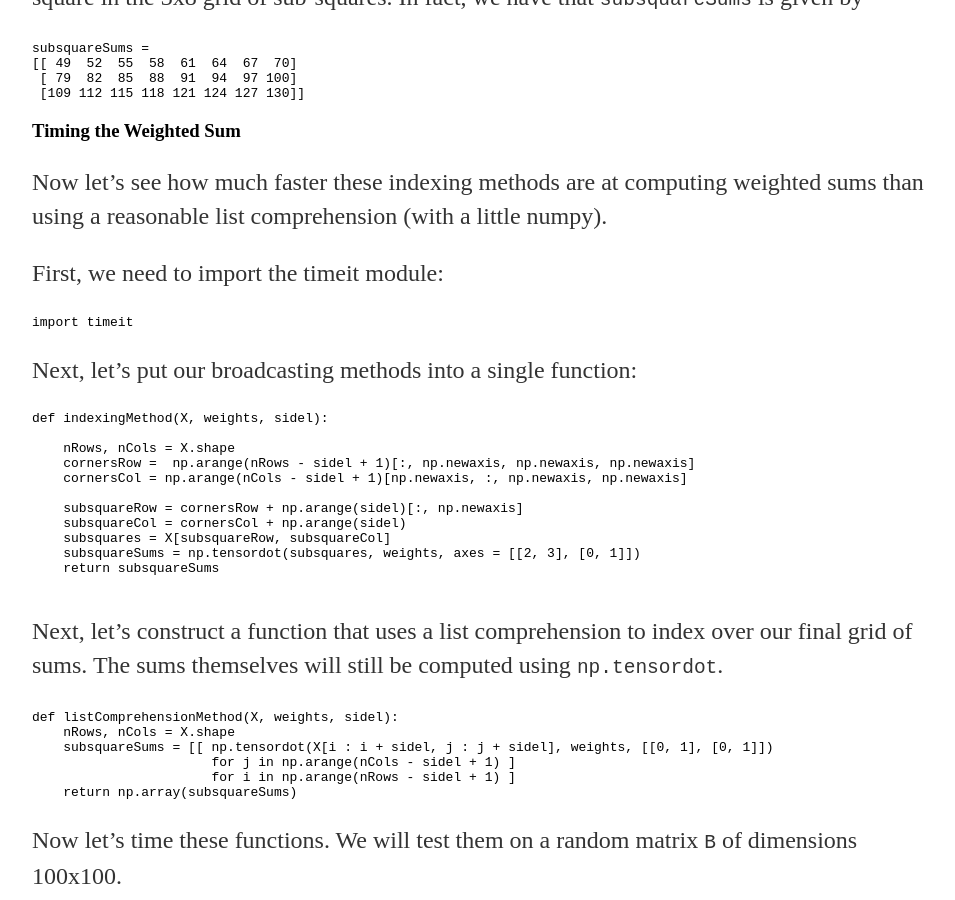
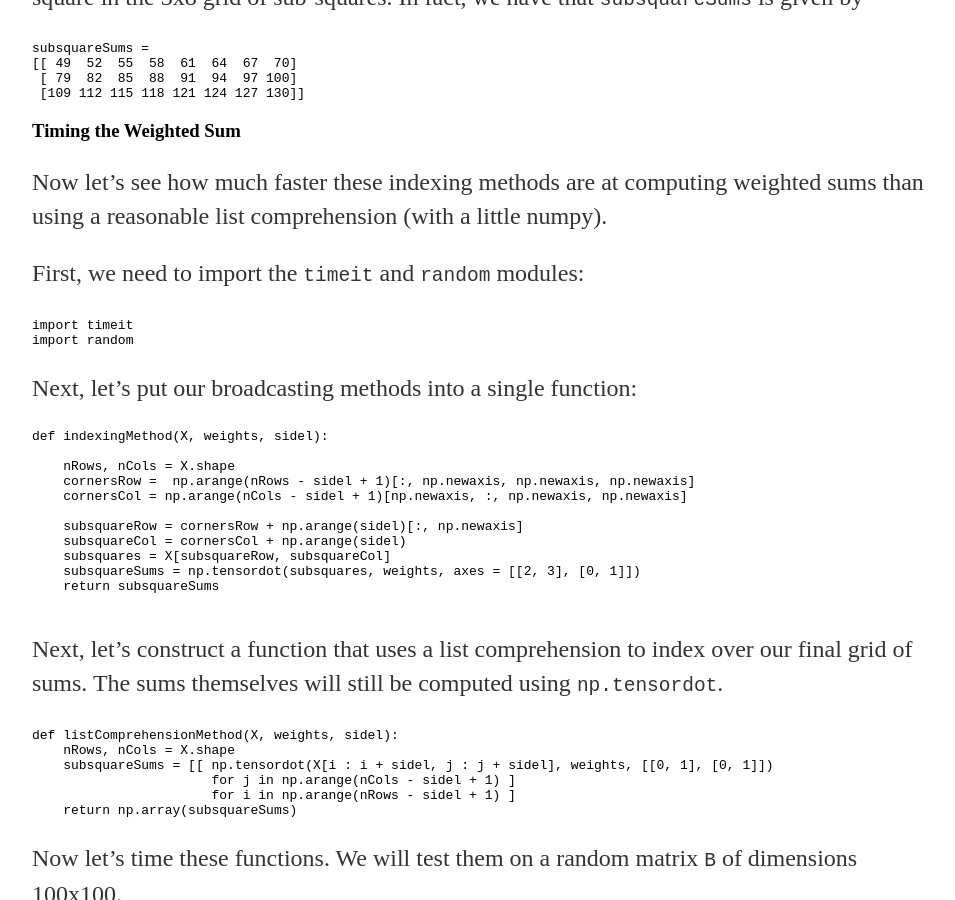
Before and after one commit to MatthewMcGonagle/MatthewMcGonagle.github.io, a Jekyll site: the page built from _posts/2017-10-13-SelectingSubsquaresWithNumpyIndexing.md, in a window 1280 px wide and 900 px high, scrolled down 5910 px. Shown: the whole window, without its empty margins (160-1115 px from the left). Built offline with Jekyll 4.4.1, drawn with Linux system fonts in a browser that asks for light colours.

Commit message:
Added comment on importing random module.

````diff
--- a/_posts/2017-10-13-SelectingSubsquaresWithNumpyIndexing.md
+++ b/_posts/2017-10-13-SelectingSubsquaresWithNumpyIndexing.md
@@ -172,9 +172,10 @@ subsquareSums =
 
 Now let's see how much faster these indexing methods are at computing weighted sums than using a reasonable list comprehension (with a little numpy).
 
-First, we need to import the timeit module:
+First, we need to import the `timeit` and `random` modules:
 ``` python
 import timeit
+import random
 ```
 
 Next, let's put our broadcasting methods into a single function:
````
